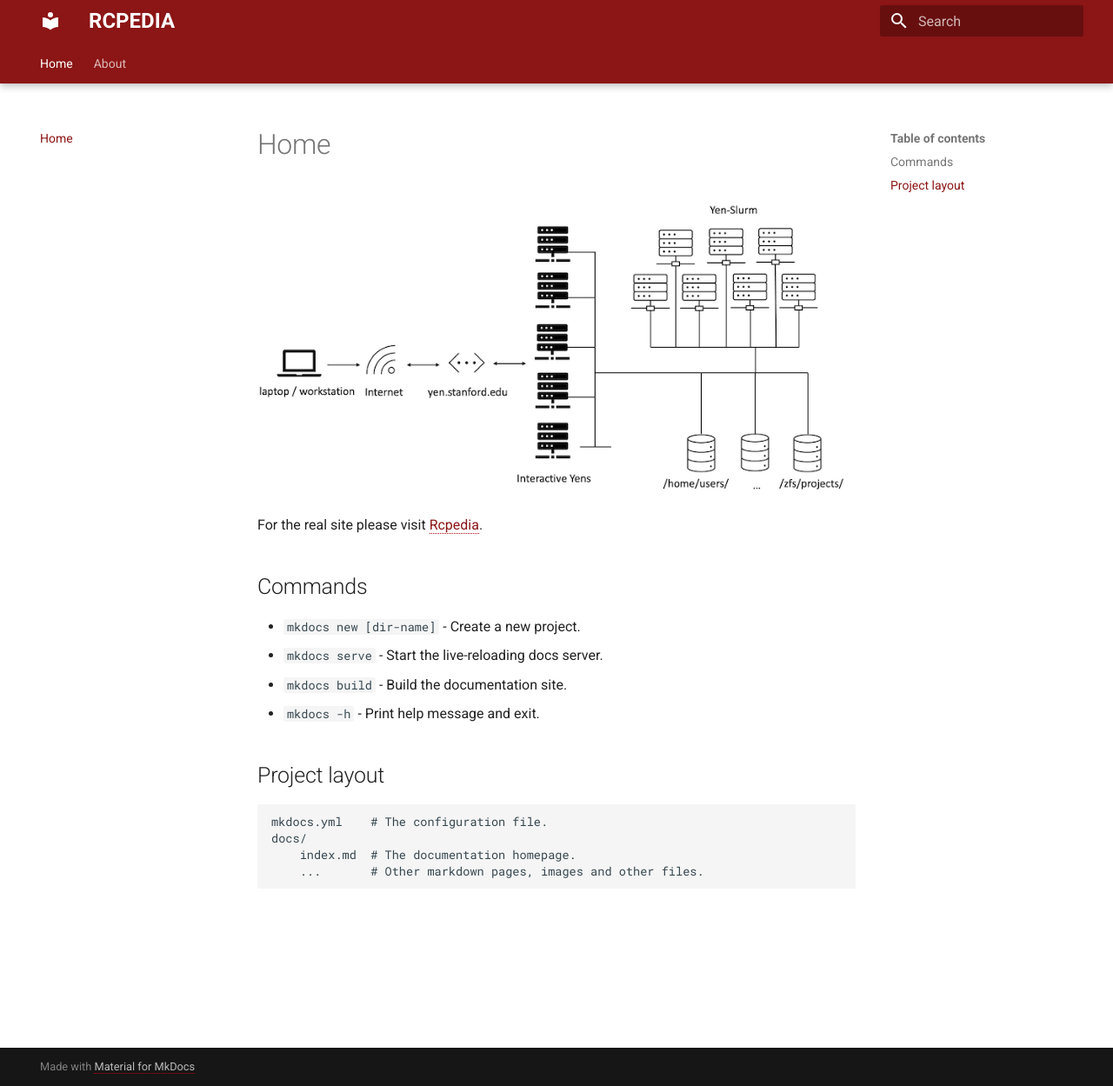
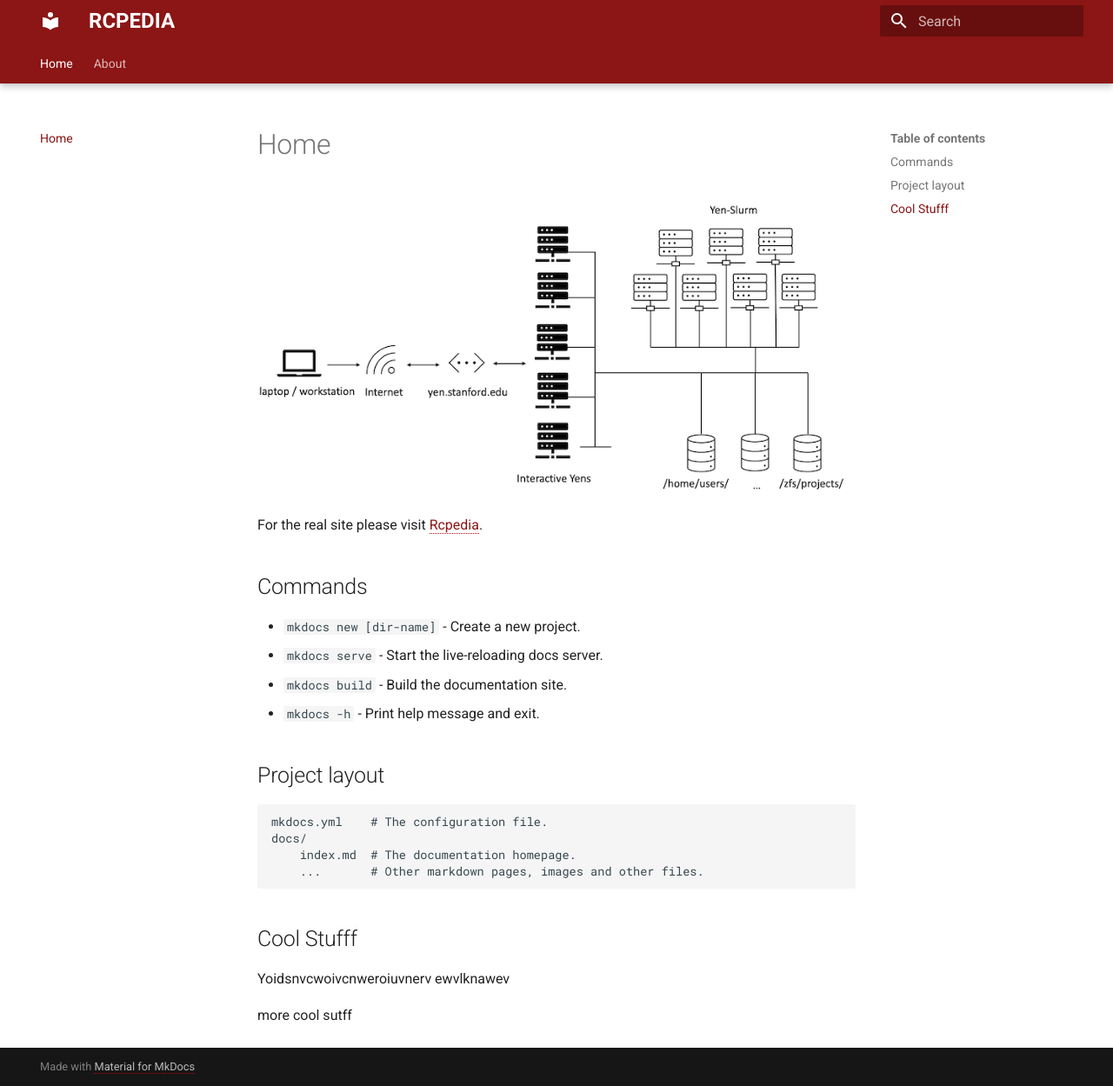
Before and after one commit to gsbdarc/rcpedia_mockup, an MkDocs documentation site: the page built from docs/index.md, in a window 1280 px wide and 1249 px high. Shown: the whole window at 87% size. Built offline with MkDocs 1.6.1 and Material for MkDocs 9.7.7, drawn with Linux system fonts in a browser that asks for light colours.

Commit message:
Adding in some more stuff

```diff
--- a/docs/index.md
+++ b/docs/index.md
@@ -30,3 +30,13 @@
     docs/
         index.md  # The documentation homepage.
         ...       # Other markdown pages, images and other files.
+
+
+## Cool Stufff
+Yoidsnvcwoivcnweroiuvnerv
+ewvlknawev
+
+
+
+
+more cool sutff
```
